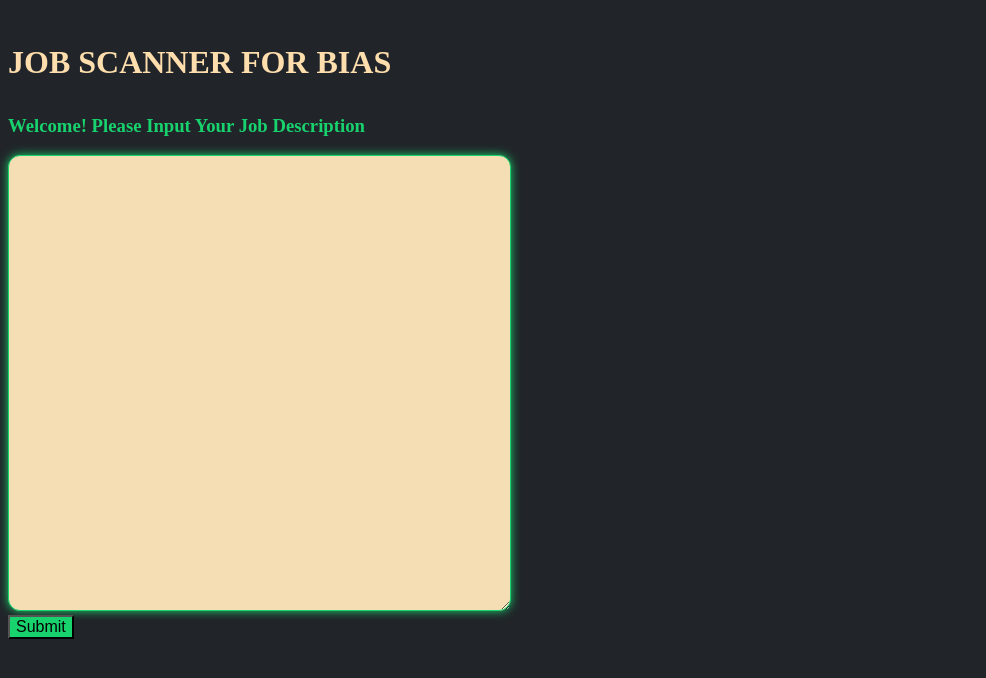
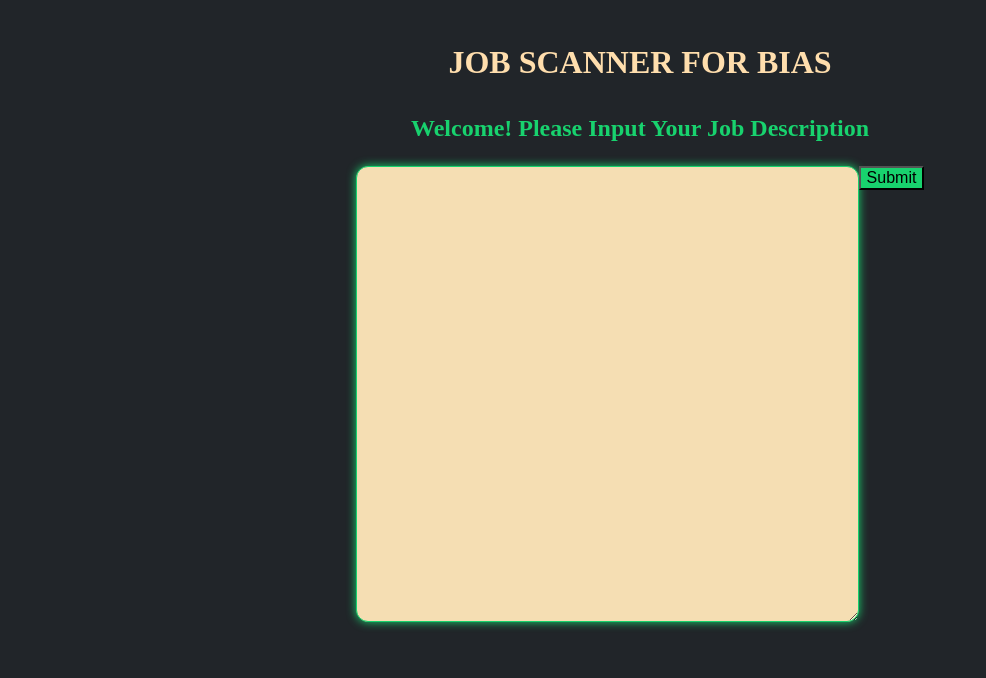
Before and after one commit to NickMarozick/biasedJobDescriptionWordsIdentifier, a Flask app: page / in a window 1280 px wide. Shown: the top 678 px of the page, without its empty margins (0-986 px from the left). Run offline with Flask 2, Linux system fonts and the light colour scheme; some libraries are stand-ins or nearby versions.

Commit message:
minor style changes

```diff
--- a/static/main.css
+++ b/static/main.css
@@ -6,22 +6,30 @@ h1 {
     color: navajowhite;
     font-variant-caps: all-small-caps;
     font-size: 46px;
+    text-align: center;
 }
 
 h3 {
   color: #18d26e;
+  font-size: 24px;
+  text-align: center;
 }
 
-textarea {
+.container textarea {
   background-color: Wheat;
   border-color: #18d26e;
   box-shadow: 0 0 10px #18d26e;
-  border-radius: 12px;
+  border-radius: 12px
+
 }
 
-button {
+.container button {
   background-color: #18d26e;
   color: black;
   font-size: 16px;
+}
 
+.container {
+  display: flex;
+  justify-content: center;
 }
--- a/templates/index.html
+++ b/templates/index.html
@@ -37,9 +37,9 @@
   <main>
     <!-- this page’s main content -->
 
+    		<h3>Welcome! Please Input Your Job Description </h3>
+
         <div class='container'>
-
-    		<h3>Welcome! Please Input Your Job Description </h3>
     			<form>
     				<textarea rows="30" cols="60" name=jobInput id=jI></textarea>
           </form>
```
